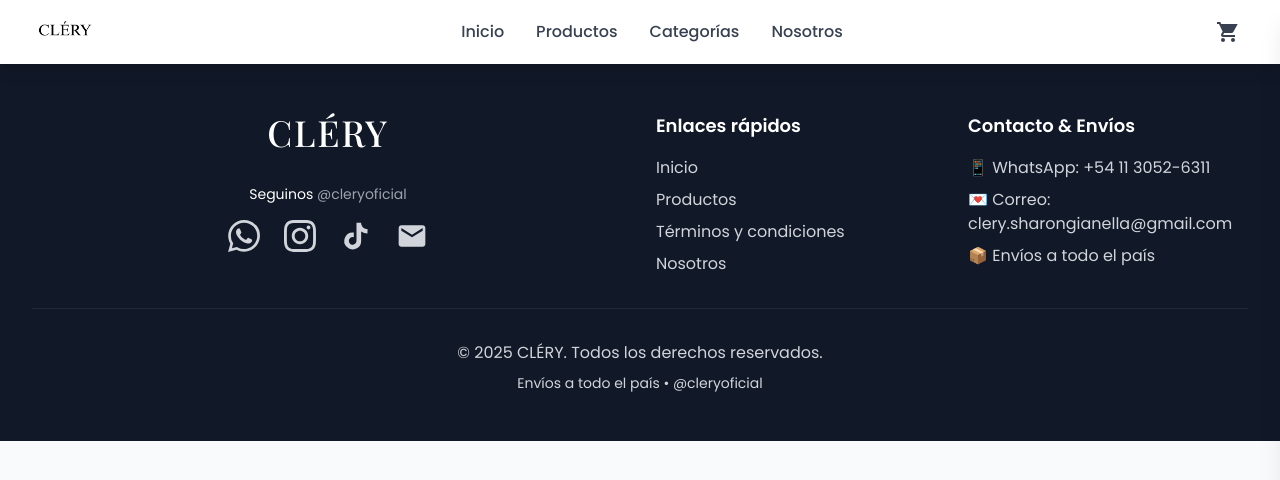
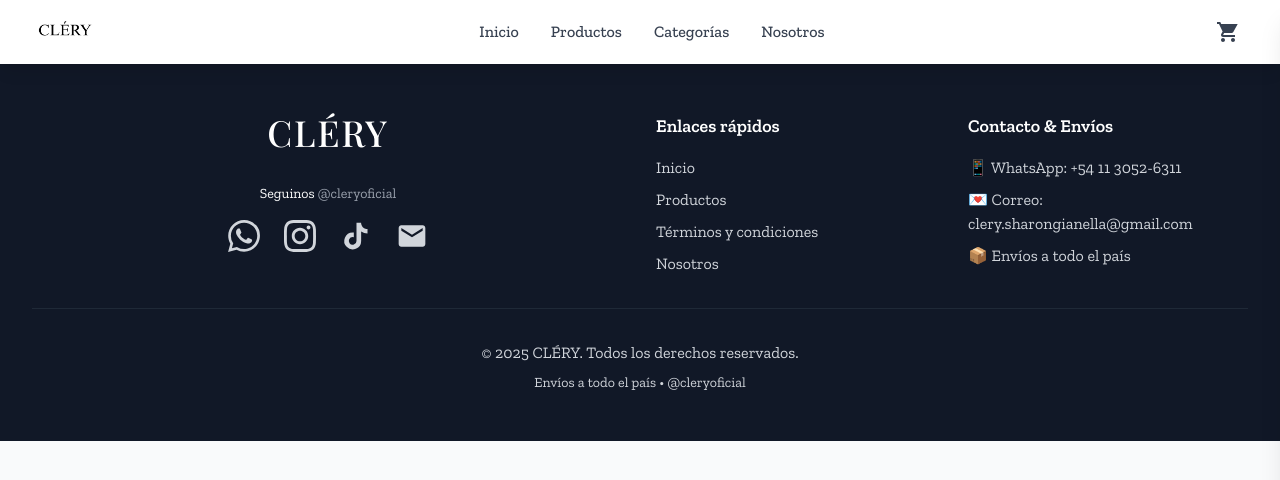
Before and after one commit to alenmonti/clery, a React (Vite) app: page / in a window 1280 px wide. Shown: the top 480 px of the page. Built offline with nearby package versions, Linux system fonts and the light colour scheme; the HTML template or start-up script is replaced by a standard one.

Commit message:
font body zilla tipo rockwell

```diff
--- a/src/index.css
+++ b/src/index.css
@@ -1,5 +1,6 @@
 @import url('https://fonts.googleapis.com/css2?family=Poppins:wght@300;400;500;600;700;800&display=swap');
 @import url('https://fonts.googleapis.com/css2?family=Playfair+Display:wght@500&display=swap');
+@import url('https://fonts.googleapis.com/css2?family=Zilla+Slab:wght@300;400;500;600;700&display=swap');
 @tailwind base;
 @tailwind components;
 @tailwind utilities;
@@ -7,8 +8,8 @@
 /* Estilos personalizados para CLÉRY - Paleta Blanco y Negro */
 @layer base {
   body {
-    @apply font-sans bg-white text-gray-900;
-    font-family: 'Poppins', sans-serif;
+    @apply font-zilla bg-white text-gray-900;
+    font-family: 'Zilla Slab', serif;
   }
 }
 
--- a/src/pages/Home.jsx
+++ b/src/pages/Home.jsx
@@ -59,7 +59,7 @@
       <section className="py-16 bg-white">
         <div className="max-w-7xl mx-auto px-4 sm:px-6 lg:px-8">
           <div className="text-center mb-12">
-            <h2 className="text-2xl font-bold text-gray-900 mb-4">
+            <h2 className="text-3xl font-bold text-gray-900 mb-4">
               DESTACADOS
             </h2>
           </div>
--- a/tailwind.config.js
+++ b/tailwind.config.js
@@ -17,6 +17,7 @@
       fontFamily: {
         sans: ['Inter', 'system-ui', '-apple-system', 'sans-serif'],
         playfair: ['Playfair Display', 'serif'],
+        zilla: ['Zilla Slab', 'serif'],
       }
     },
   },
```
